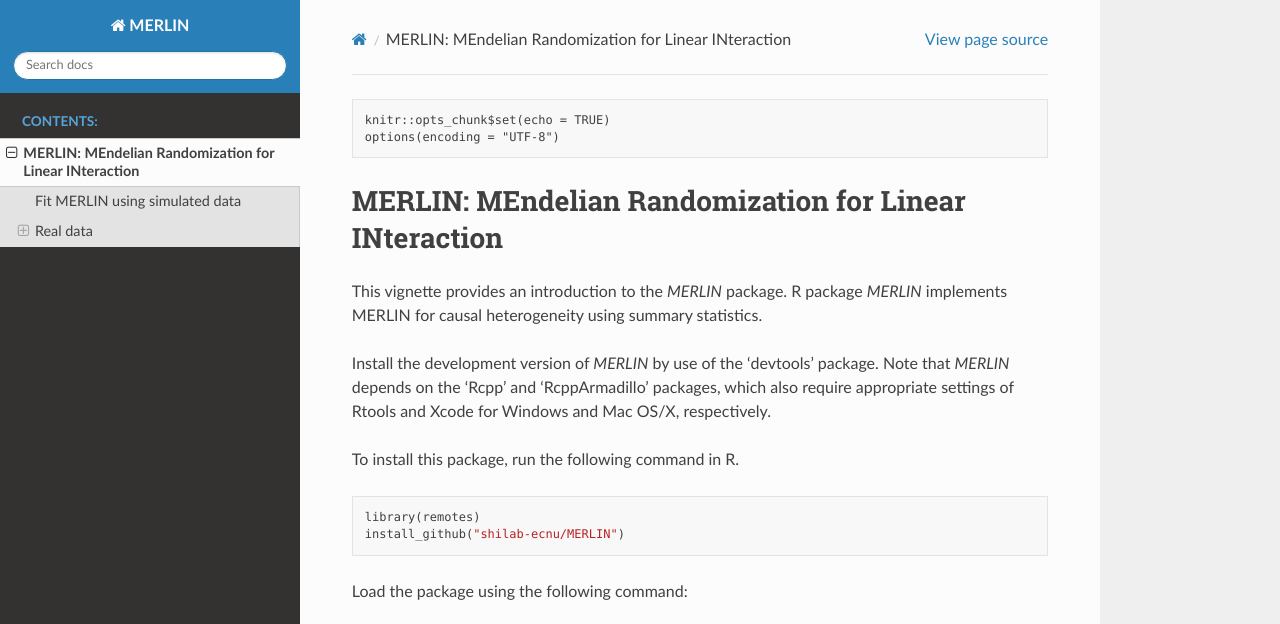
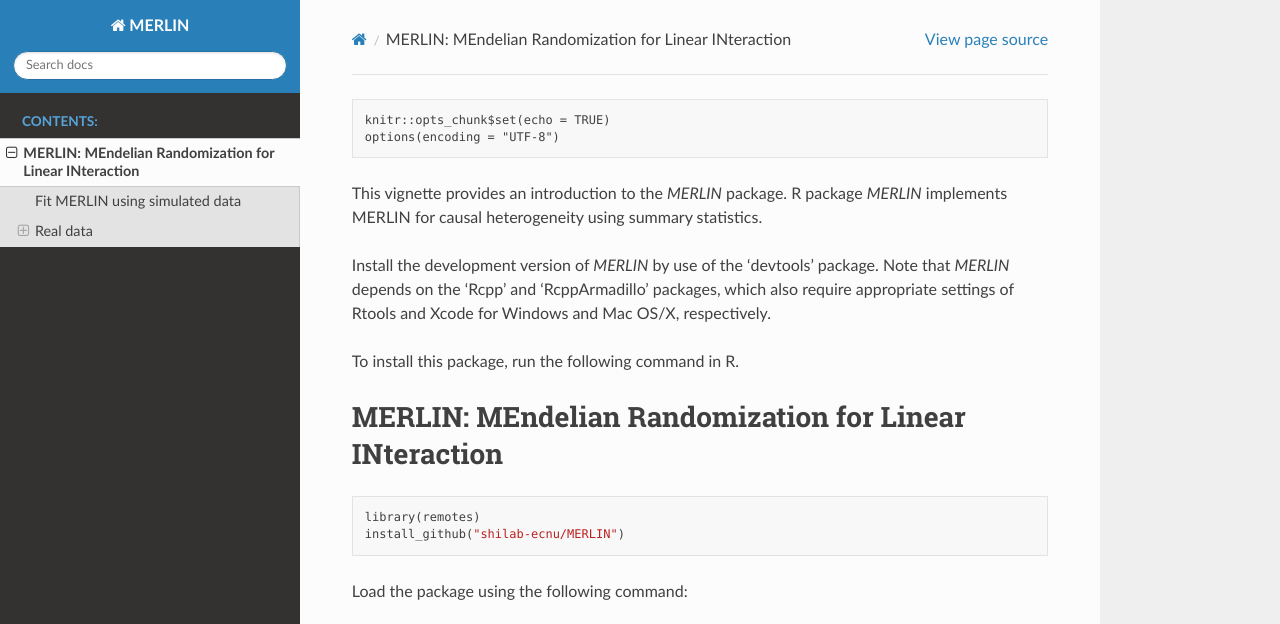
Before and after one commit to shilab-ecnu/MERLIN, a Sphinx documentation site: the page built from docs/source/MERLIN.md, in a window 1280 px wide and 900 px high, cut to the strip 0-624 px from the top of the window. Built offline with Sphinx 7.4.7 and the Read the Docs theme 3.1.0, drawn with Linux system fonts in a browser that asks for light colours.

````diff
--- a/docs/source/MERLIN.md
+++ b/docs/source/MERLIN.md
@@ -14,12 +14,15 @@ knitr::opts_chunk$set(echo = TRUE)
 options(encoding = "UTF-8")
 ```
 
-# MERLIN: MEndelian Randomization for Linear INteraction
 This vignette provides an introduction to the *MERLIN* package. R package *MERLIN* implements MERLIN for causal heterogeneity using summary statistics.
 
 Install the development version of *MERLIN* by use of the 'devtools' package. Note that *MERLIN* depends on the 'Rcpp' and 'RcppArmadillo' packages, which also require appropriate settings of Rtools and Xcode for Windows and Mac OS/X, respectively.
 
 To install this package, run the following command in R.
+
+
+# MERLIN: MEndelian Randomization for Linear INteraction
+
 
 ```
 library(remotes)
````
